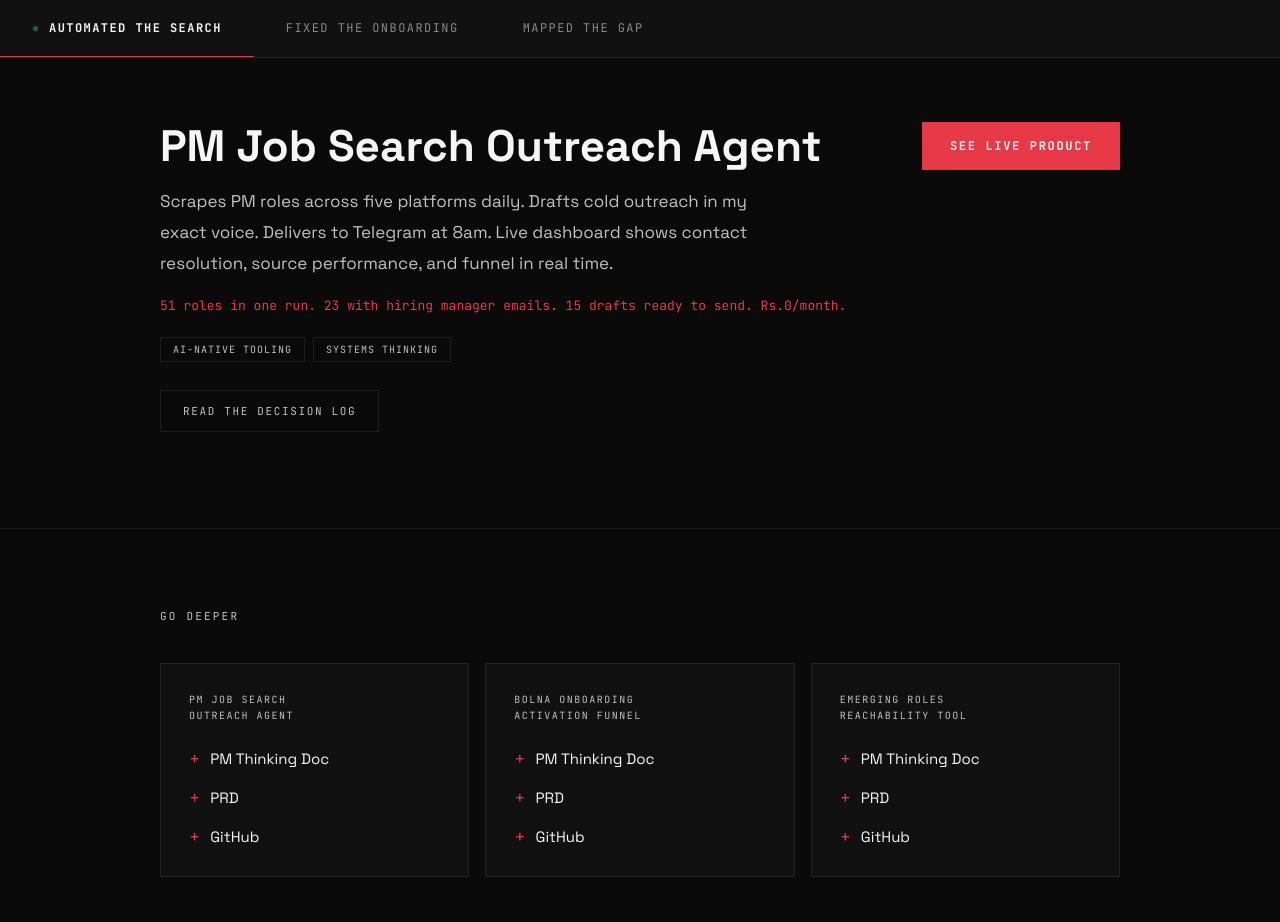
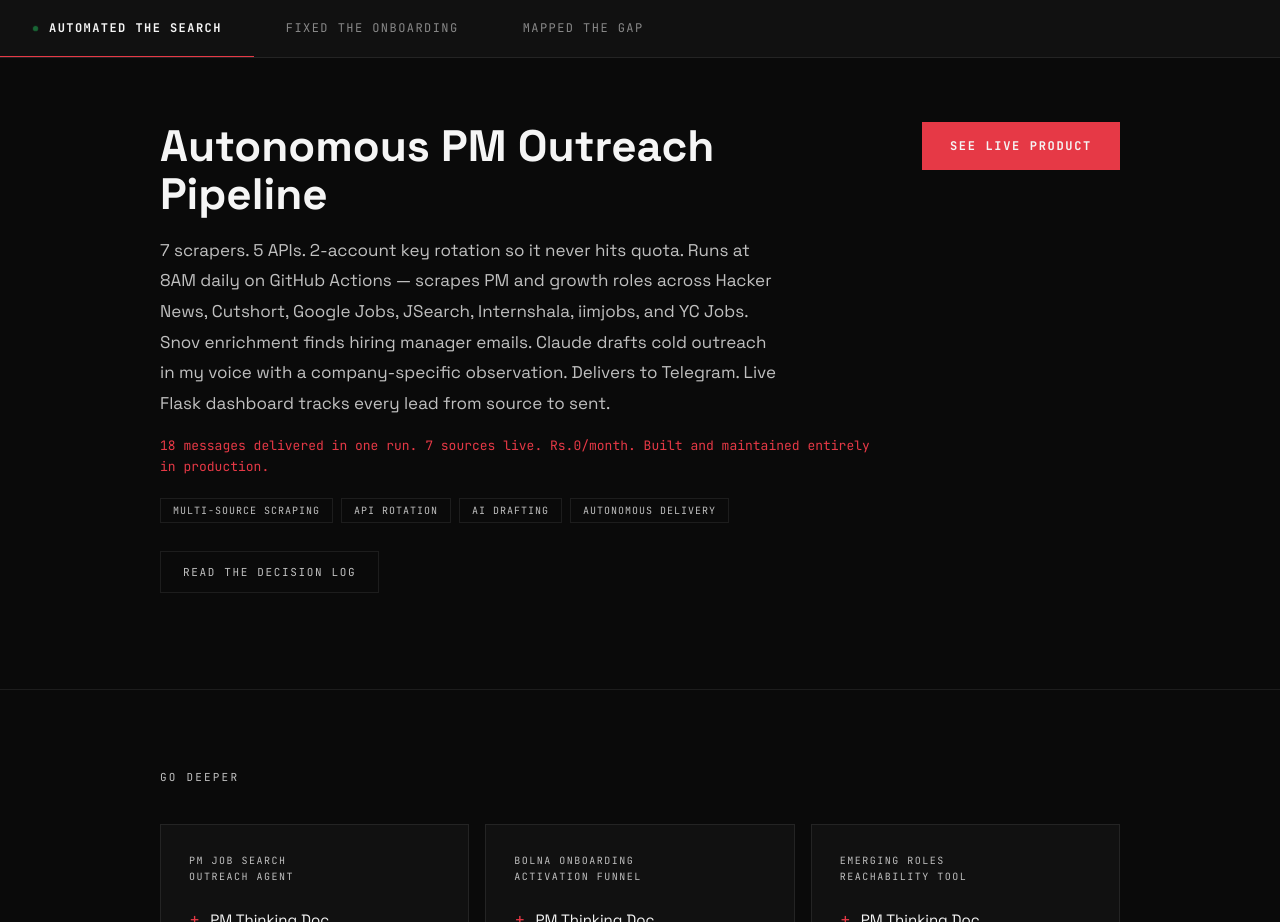
Before and after one commit to kritipm/kriti-portfolio-pm, a React (Vite) app: page / in a window 1280 px wide. Shown: the part 800-1722 px from the top of the page. Built offline with nearby package versions, Linux system fonts and the light colour scheme; the HTML template or start-up script is replaced by a standard one.

Commit message:
feat: update RoleReach content

```diff
--- a/src/App.jsx
+++ b/src/App.jsx
@@ -69,10 +69,10 @@
   {
     id: 0,
     tab: 'AUTOMATED THE SEARCH',
-    heading: 'PM Job Search Outreach Agent',
-    tagline: 'Scrapes PM roles across five platforms daily. Drafts cold outreach in my exact voice. Delivers to Telegram at 8am. Live dashboard shows contact resolution, source performance, and funnel in real time.',
-    metric: '51 roles in one run. 23 with hiring manager emails. 15 drafts ready to send. Rs.0/month.',
-    tags: ['AI-native tooling', 'Systems thinking'],
+    heading: 'Autonomous PM Outreach Pipeline',
+    tagline: '7 scrapers. 5 APIs. 2-account key rotation so it never hits quota. Runs at 8AM daily on GitHub Actions — scrapes PM and growth roles across Hacker News, Cutshort, Google Jobs, JSearch, Internshala, iimjobs, and YC Jobs. Snov enrichment finds hiring manager emails. Claude drafts cold outreach in my voice with a company-specific observation. Delivers to Telegram. Live Flask dashboard tracks every lead from source to sent.',
+    metric: '18 messages delivered in one run. 7 sources live. Rs.0/month. Built and maintained entirely in production.',
+    tags: ['MULTI-SOURCE SCRAPING', 'API ROTATION', 'AI DRAFTING', 'AUTONOMOUS DELIVERY'],
     liveUrl: 'https://rolereach-production.up.railway.app',
     sections: [
       {
```
